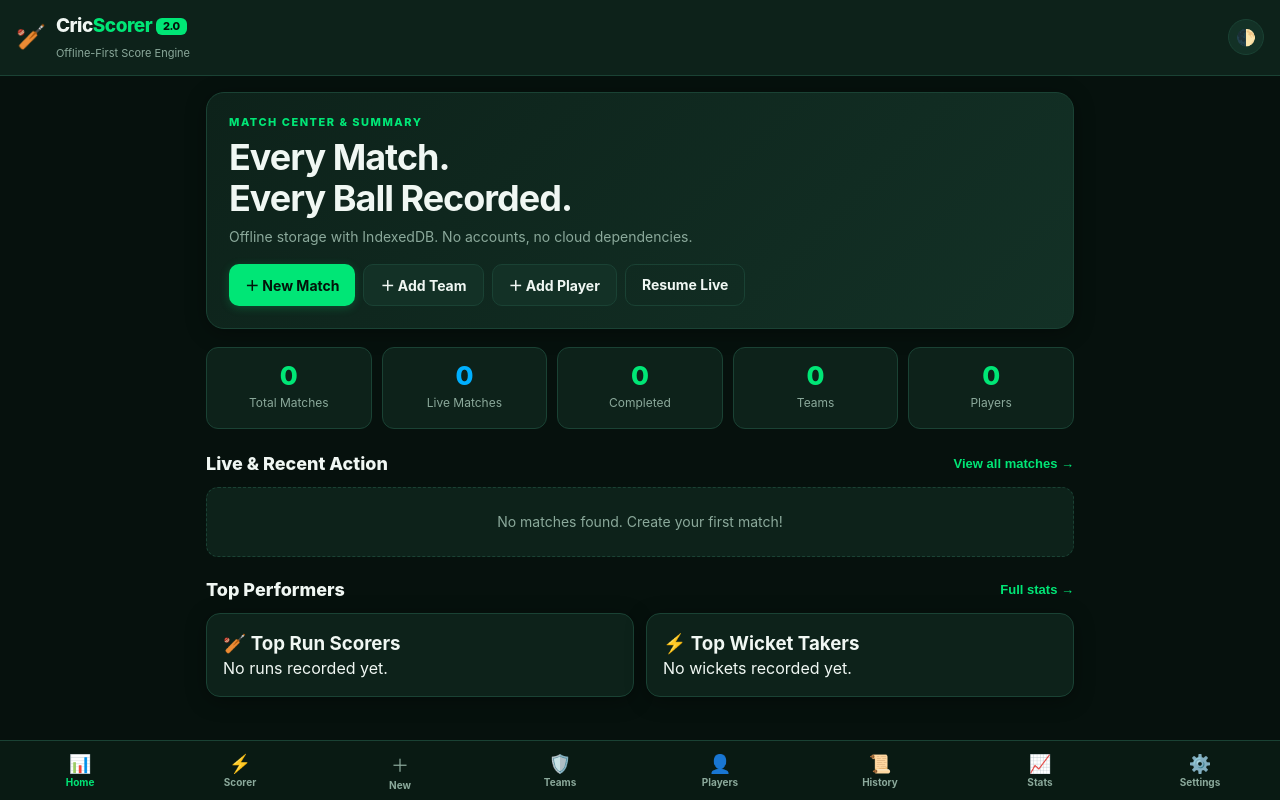
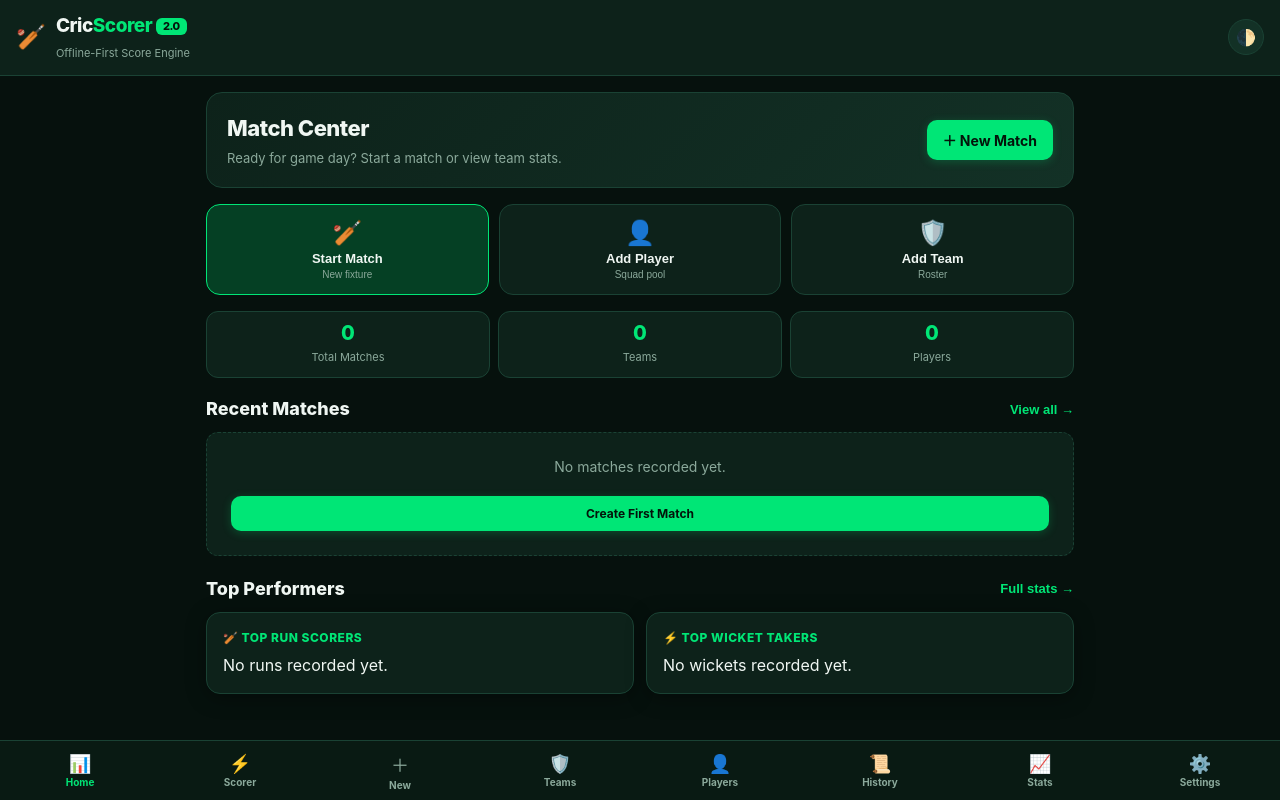
Before and after one commit to Dnyan-96/CricScorer, a plain HTML site: page index.html in a window 1280 px wide. Drawn offline with Linux system fonts and the light colour scheme.

Commit message:
Added Modern simplified dashboard
modern simplified dashboard with dynamic live hero and quick-action tiles

```diff
--- a/app.js
+++ b/app.js
@@ -304,43 +304,82 @@ async function renderDashboard() {
     dbGetAll('teams'), dbGetAll('players'), dbGetAll('matches')
   ]);
 
-  document.getElementById('statTotalMatches').textContent = matches.length;
-  document.getElementById('statLiveMatches').textContent = matches.filter(m => m.status === 'Live').length;
-  document.getElementById('statCompletedMatches').textContent = matches.filter(m => m.status === 'Completed').length;
-  document.getElementById('statTotalTeams').textContent = teams.length;
-  document.getElementById('statTotalPlayers').textContent = players.length;
-
+  // Update Summary Metrics
+  const matchCountEl = document.getElementById('statTotalMatches');
+  if (matchCountEl) matchCountEl.textContent = matches.length;
+  const teamCountEl = document.getElementById('statTotalTeams');
+  if (teamCountEl) teamCountEl.textContent = teams.length;
+  const playerCountEl = document.getElementById('statTotalPlayers');
+  if (playerCountEl) playerCountEl.textContent = players.length;
+
+  // Check for an Active Live Match
+  const liveMatch = matches.find(m => m.status === 'Live');
+  const heroContainer = document.getElementById('dashHeroContainer');
+
+  if (heroContainer) {
+    if (liveMatch) {
+      const inn = liveMatch.innings[liveMatch.innings.length - 1];
+      const stats = CricketEngine.calculateInnings(inn, inn.squad, inn.bowlingSquad);
+      const teamAName = teams.find(t => t.id === liveMatch.a)?.name || 'Team A';
+      const teamBName = teams.find(t => t.id === liveMatch.b)?.name || 'Team B';
+      const battingName = teams.find(t => t.id === inn.batting)?.name || 'Batting';
+
+      heroContainer.innerHTML = `
+        <div class="dash-live-hero">
+          <div class="dash-live-badge">Live Match in Progress</div>
+          <div class="dash-live-title">${escapeHTML(teamAName)} vs ${escapeHTML(teamBName)}</div>
+          <div class="dash-live-score">${escapeHTML(battingName)}: ${stats.totalRuns}/${stats.wickets} <span style="font-size:16px; font-weight:600; color:var(--text-muted);">(${stats.oversFormatted}/${liveMatch.overs} ov)</span></div>
+          <button class="btn btn-primary" onclick="resumeMatch('${liveMatch.id}')">Resume Scoring ⚡</button>
+        </div>
+      `;
+    } else {
+      heroContainer.innerHTML = `
+        <div class="dash-welcome-hero">
+          <div class="dash-welcome-text">
+            <h1>Match Center</h1>
+            <p>Ready for game day? Start a match or view team stats.</p>
+          </div>
+          <button class="btn btn-primary" onclick="navigate('create-match')">＋ New Match</button>
+        </div>
+      `;
+    }
+  }
+
+  // Render Recent Matches
   const matchesList = document.getElementById('dashboardMatchesList');
+  if (matchesList) {
     if (!matches.length) {
       matchesList.className = 'stack-list empty-state';
-    matchesList.textContent = 'No matches found. Create your first match!';
+      matchesList.innerHTML = '<p>No matches recorded yet.</p><button class="btn btn-primary" style="margin-top:8px; font-size:12px;" onclick="navigate(\'create-match\')">Create First Match</button>';
     } else {
       matchesList.className = 'stack-list';
-    const recent = [...matches].sort((a,b) => (b.created || '').localeCompare(a.created || '')).slice(0, 5);
+      const recent = [...matches].sort((a,b) => (b.created || '').localeCompare(a.created || '')).slice(0, 4);
       matchesList.innerHTML = recent.map(m => createMatchItemHTML(m, teams)).join('');
     }
-
-  // Calculate quick top performers across all matches
+  }
+
+  // Calculate Top Performers
   calculateTopPerformers(matches);
 }
 
 function createMatchItemHTML(m, teams) {
   const teamA = teams.find(t => t.id === m.a)?.name || 'Team A';
   const teamB = teams.find(t => t.id === m.b)?.name || 'Team B';
-  const statusBadge = m.status === 'Live' ? 'badge-live' : m.status === 'Completed' ? 'badge-completed' : 'badge-upcoming';
+  const isLive = m.status === 'Live';
+  const statusBadge = isLive ? 'badge-live' : m.status === 'Completed' ? 'badge-completed' : 'badge-upcoming';
 
   return `
-    <div class="match-item">
+    <div class="match-card-modern">
       <div class="item-info">
-        <h3>${escapeHTML(teamA)} vs ${escapeHTML(teamB)}</h3>
-        <p>${escapeHTML(m.title)} · ${m.overs || 20} ov · ${m.date || 'Today'} · <span class="badge ${statusBadge}">${m.status}</span></p>
-        <p style="color:var(--primary); font-weight:700; margin-top:2px;">${escapeHTML(m.result || '')}</p>
+        <div class="match-card-meta">${escapeHTML(m.date || 'Today')} · ${m.overs || 20} ov · <span class="badge ${statusBadge}">${m.status}</span></div>
+        <div class="match-card-teams">${escapeHTML(teamA)} vs ${escapeHTML(teamB)}</div>
+        <div class="match-card-result">${escapeHTML(m.result || (isLive ? 'Match in progress...' : m.title))}</div>
       </div>
       <div class="item-actions">
-        ${m.status === 'Live' ? `<button class="btn btn-primary" onclick="resumeMatch('${m.id}')">Scorer</button>` : ''}
-        ${m.status === 'Completed' ? `<button class="btn btn-secondary" onclick="viewDetailedScorecard('${m.id}')">Scorecard</button>` : ''}
-        ${m.status === 'Upcoming' ? `<button class="btn btn-primary" onclick="resumeMatch('${m.id}')">Start</button>` : ''}
-        <button class="btn btn-outline" onclick="deleteMatchPrompt('${m.id}')">Del</button>
+        ${isLive ? `<button class="btn btn-primary" style="font-size:12px; padding:6px 12px;" onclick="resumeMatch('${m.id}')">Scorer</button>` : ''}
+        ${m.status === 'Completed' ? `<button class="btn btn-secondary" style="font-size:12px; padding:6px 12px;" onclick="viewDetailedScorecard('${m.id}')">Scorecard</button>` : ''}
+        ${m.status === 'Upcoming' ? `<button class="btn btn-primary" style="font-size:12px; padding:6px 12px;" onclick="resumeMatch('${m.id}')">Start</button>` : ''}
+        <button class="btn btn-outline" style="font-size:12px; padding:6px 8px;" onclick="deleteMatchPrompt('${m.id}')">✕</button>
       </div>
     </div>
   `;
--- a/index.html
+++ b/index.html
@@ -33,60 +33,67 @@
 
   <!-- Main Content Container with 9 Distinct Views -->
   <main id="mainApp">
-    <!-- VIEW 1: DASHBOARD -->
+    <!-- VIEW 1: MODERN HOME DASHBOARD -->
     <section id="dashboard" class="page active">
-      <div class="hero-banner">
-        <p class="eyebrow">MATCH CENTER & SUMMARY</p>
-        <h1>Every Match.<br>Every Ball Recorded.</h1>
-        <p class="hero-desc">Offline storage with IndexedDB. No accounts, no cloud dependencies.</p>
-        <div class="quick-cta-row">
-          <button class="btn btn-primary" onclick="navigate('create-match')">＋ New Match</button>
-          <button class="btn btn-secondary" onclick="openTeamModal()">＋ Add Team</button>
-          <button class="btn btn-secondary" onclick="openPlayerModal()">＋ Add Player</button>
-          <button class="btn btn-outline" onclick="resumeLatestLiveMatch()">Resume Live</button>
+      <!-- Dynamic Hero: Prominent Live Match Card or Matchday Launcher -->
+      <div id="dashHeroContainer">
+        <!-- Rendered dynamically by app.js -->
+      </div>
+
+      <!-- Quick Action Grid (Clean, Touch-Friendly 3-Tile Row) -->
+      <div class="dash-quick-grid">
+        <button class="dash-quick-tile primary-tile" onclick="navigate('create-match')">
+          <span class="dash-tile-icon">🏏</span>
+          <span class="dash-tile-title">Start Match</span>
+          <span class="dash-tile-sub">New fixture</span>
+        </button>
+        <button class="dash-quick-tile" onclick="openPlayerModal()">
+          <span class="dash-tile-icon">👤</span>
+          <span class="dash-tile-title">Add Player</span>
+          <span class="dash-tile-sub">Squad pool</span>
+        </button>
+        <button class="dash-quick-tile" onclick="openTeamModal()">
+          <span class="dash-tile-icon">🛡️</span>
+          <span class="dash-tile-title">Add Team</span>
+          <span class="dash-tile-sub">Roster</span>
+        </button>
+      </div>
+
+      <!-- Compact Overview Metrics Strip -->
+      <div class="dash-metrics-bar">
+        <div class="metric-pill">
+          <strong id="statTotalMatches">0</strong>
+          <span>Total Matches</span>
+        </div>
+        <div class="metric-pill">
+          <strong id="statTotalTeams">0</strong>
+          <span>Teams</span>
+        </div>
+        <div class="metric-pill">
+          <strong id="statTotalPlayers">0</strong>
+          <span>Players</span>
         </div>
       </div>
 
-      <div class="stats-counter-grid">
-        <article class="stat-card">
-          <strong id="statTotalMatches">0</strong>
-          <span>Total Matches</span>
-        </article>
-        <article class="stat-card">
-          <strong id="statLiveMatches" class="text-live">0</strong>
-          <span>Live Matches</span>
-        </article>
-        <article class="stat-card">
-          <strong id="statCompletedMatches">0</strong>
-          <span>Completed</span>
-        </article>
-        <article class="stat-card">
-          <strong id="statTotalTeams">0</strong>
-          <span>Teams</span>
-        </article>
-        <article class="stat-card">
-          <strong id="statTotalPlayers">0</strong>
-          <span>Players</span>
-        </article>
-      </div>
-
+      <!-- Recent Matches Section -->
       <div class="section-title-row">
-        <h2>Live & Recent Action</h2>
-        <button class="link-btn" onclick="navigate('history')">View all matches →</button>
+        <h2>Recent Matches</h2>
+        <button class="link-btn" onclick="navigate('history')">View all →</button>
       </div>
       <div id="dashboardMatchesList" class="stack-list empty-state">No match records found.</div>
 
+      <!-- Leaderboard Spotlight (Top Batters & Bowlers) -->
       <div class="section-title-row" style="margin-top:20px;">
         <h2>Top Performers</h2>
         <button class="link-btn" onclick="navigate('statistics')">Full stats →</button>
       </div>
       <div class="two-col-grid" id="dashboardTopPerformers">
         <div class="card mini-card">
-          <h3>🏏 Top Run Scorers</h3>
+          <div class="mini-card-header">🏏 Top Run Scorers</div>
           <div id="dashTopBatters" class="mini-list"><span class="muted">No batting data yet.</span></div>
         </div>
         <div class="card mini-card">
-          <h3>⚡ Top Wicket Takers</h3>
+          <div class="mini-card-header">⚡ Top Wicket Takers</div>
           <div id="dashTopBowlers" class="mini-list"><span class="muted">No bowling data yet.</span></div>
         </div>
       </div>
--- a/styles.css
+++ b/styles.css
@@ -1387,3 +1387,190 @@ body[data-theme="light"] .player-select-tile.selected-b {
     justify-content: space-between;
   }
 }
+
+
+/* ==========================================
+   MODERN DASHBOARD STYLES
+   ========================================== */
+
+/* Active Live Match Banner on Home */
+.dash-live-hero {
+  background: linear-gradient(135deg, var(--bg-surface), var(--bg-surface-alt));
+  border: 1px solid var(--primary);
+  border-radius: 16px;
+  padding: 18px 20px;
+  margin-bottom: 16px;
+  box-shadow: 0 4px 20px var(--primary-glow);
+  position: relative;
+  overflow: hidden;
+}
+
+.dash-live-badge {
+  display: inline-flex;
+  align-items: center;
+  gap: 6px;
+  font-size: 11px;
+  font-weight: 800;
+  color: var(--danger);
+  background: var(--danger-bg);
+  padding: 3px 8px;
+  border-radius: 20px;
+  text-transform: uppercase;
+  margin-bottom: 8px;
+}
+.dash-live-badge::before {
+  content: "";
+  width: 7px;
+  height: 7px;
+  border-radius: 50%;
+  background: var(--danger);
+  box-shadow: 0 0 6px var(--danger);
+}
+
+.dash-live-title {
+  font-size: 19px;
+  font-weight: 800;
+  margin-bottom: 6px;
+}
+
+.dash-live-score {
+  font-size: 26px;
+  font-weight: 900;
+  color: var(--primary);
+  margin-bottom: 12px;
+}
+
+/* Idle Hero Banner (When no live match is on) */
+.dash-welcome-hero {
+  background: linear-gradient(135deg, var(--bg-surface), var(--bg-surface-alt));
+  border: 1px solid var(--border);
+  border-radius: 16px;
+  padding: 20px;
+  margin-bottom: 16px;
+  display: flex;
+  justify-content: space-between;
+  align-items: center;
+  gap: 16px;
+}
+
+.dash-welcome-text h1 {
+  font-size: 22px;
+  font-weight: 800;
+  letter-spacing: -0.5px;
+  margin-bottom: 4px;
+}
+.dash-welcome-text p {
+  color: var(--text-muted);
+  font-size: 13px;
+  margin: 0;
+}
+
+/* Quick Action Tiles */
+.dash-quick-grid {
+  display: grid;
+  grid-template-columns: repeat(3, 1fr);
+  gap: 10px;
+  margin-bottom: 16px;
+}
+
+.dash-quick-tile {
+  background: var(--bg-surface);
+  border: 1px solid var(--border);
+  border-radius: 14px;
+  padding: 14px 10px;
+  display: flex;
+  flex-direction: column;
+  align-items: center;
+  text-align: center;
+  cursor: pointer;
+  transition: all 0.15s ease;
+}
+.dash-quick-tile:active {
+  transform: scale(0.97);
+}
+.dash-quick-tile.primary-tile {
+  background: var(--primary-glow);
+  border-color: var(--primary);
+}
+.dash-tile-icon {
+  font-size: 24px;
+  margin-bottom: 4px;
+}
+.dash-tile-title {
+  font-size: 13px;
+  font-weight: 800;
+  color: var(--text-main);
+  line-height: 1.2;
+}
+.dash-tile-sub {
+  font-size: 10px;
+  color: var(--text-muted);
+  margin-top: 2px;
+}
+
+/* Clean Metrics Bar */
+.dash-metrics-bar {
+  display: grid;
+  grid-template-columns: repeat(3, 1fr);
+  gap: 8px;
+  margin-bottom: 18px;
+}
+.metric-pill {
+  background: var(--bg-surface);
+  border: 1px solid var(--border);
+  padding: 10px;
+  border-radius: 12px;
+  text-align: center;
+}
+.metric-pill strong {
+  display: block;
+  font-size: 20px;
+  font-weight: 800;
+  color: var(--primary);
+  line-height: 1.1;
+}
+.metric-pill span {
+  font-size: 11px;
+  color: var(--text-muted);
+}
+
+/* Match Item Card Layout */
+.match-card-modern {
+  background: var(--bg-surface);
+  border: 1px solid var(--border);
+  border-radius: 14px;
+  padding: 14px;
+  display: flex;
+  justify-content: space-between;
+  align-items: center;
+  gap: 12px;
+  transition: border-color 0.15s ease;
+}
+.match-card-modern:hover {
+  border-color: var(--border-light);
+}
+
+.match-card-meta {
+  font-size: 11px;
+  color: var(--text-muted);
+  margin-bottom: 4px;
+}
+.match-card-teams {
+  font-size: 15px;
+  font-weight: 800;
+  margin-bottom: 4px;
+}
+.match-card-result {
+  font-size: 12px;
+  font-weight: 700;
+  color: var(--primary);
+}
+
+.mini-card-header {
+  font-size: 12px;
+  font-weight: 800;
+  text-transform: uppercase;
+  color: var(--primary);
+  letter-spacing: 0.5px;
+  margin-bottom: 8px;
+}
--- a/sw.js
+++ b/sw.js
@@ -1,4 +1,4 @@
-const CACHE_NAME = 'cricscorer-v2.8';
+const CACHE_NAME = 'cricscorer-v2.9';
 const ASSETS = [
   './',
   './index.html',
```
Also changed, not shown: 1 other file. Lines whose indentation alone changed are shown as unchanged.
